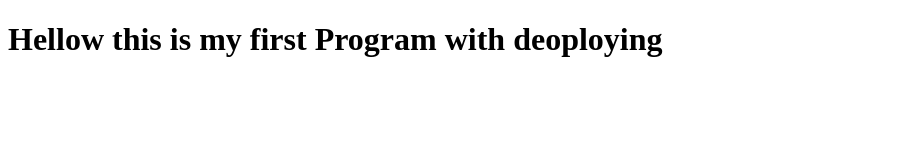
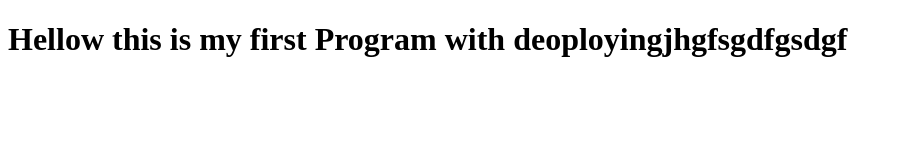
Before and after one commit to MrAzeem0/bootcamp2020, a plain HTML site: page index.html in a window 1280 px wide. Shown: the whole page, without its empty margins (0-903 px from the left). Drawn offline with Linux system fonts and the light colour scheme.

Commit message:
Update index.html

```diff
--- a/index.html
+++ b/index.html
@@ -6,6 +6,6 @@
     <title>Document</title>
 </head>
 <body>
-    <h1>Hellow this is my first Program with deoploying</h1>
+    <h1>Hellow this is my first Program with deoployingjhgfsgdfgsdgf</h1>
 </body>
 </html>
```
